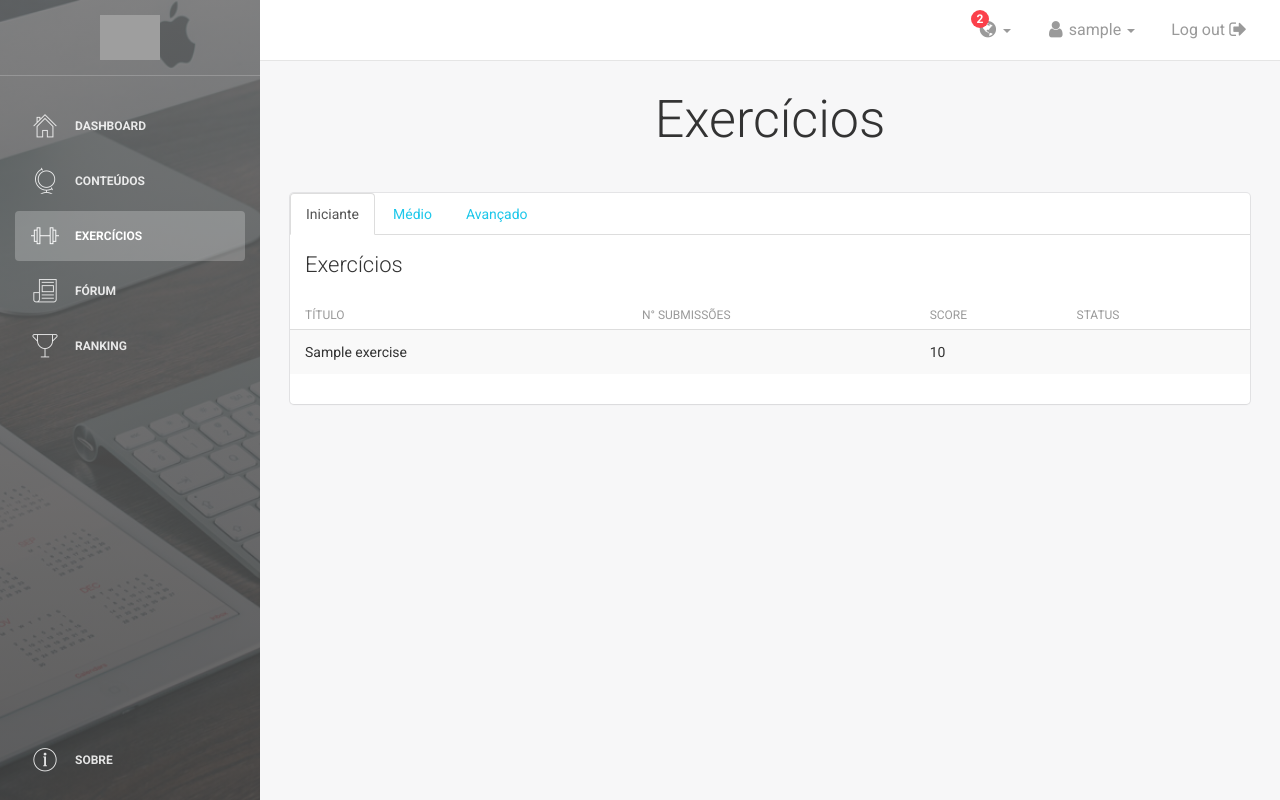
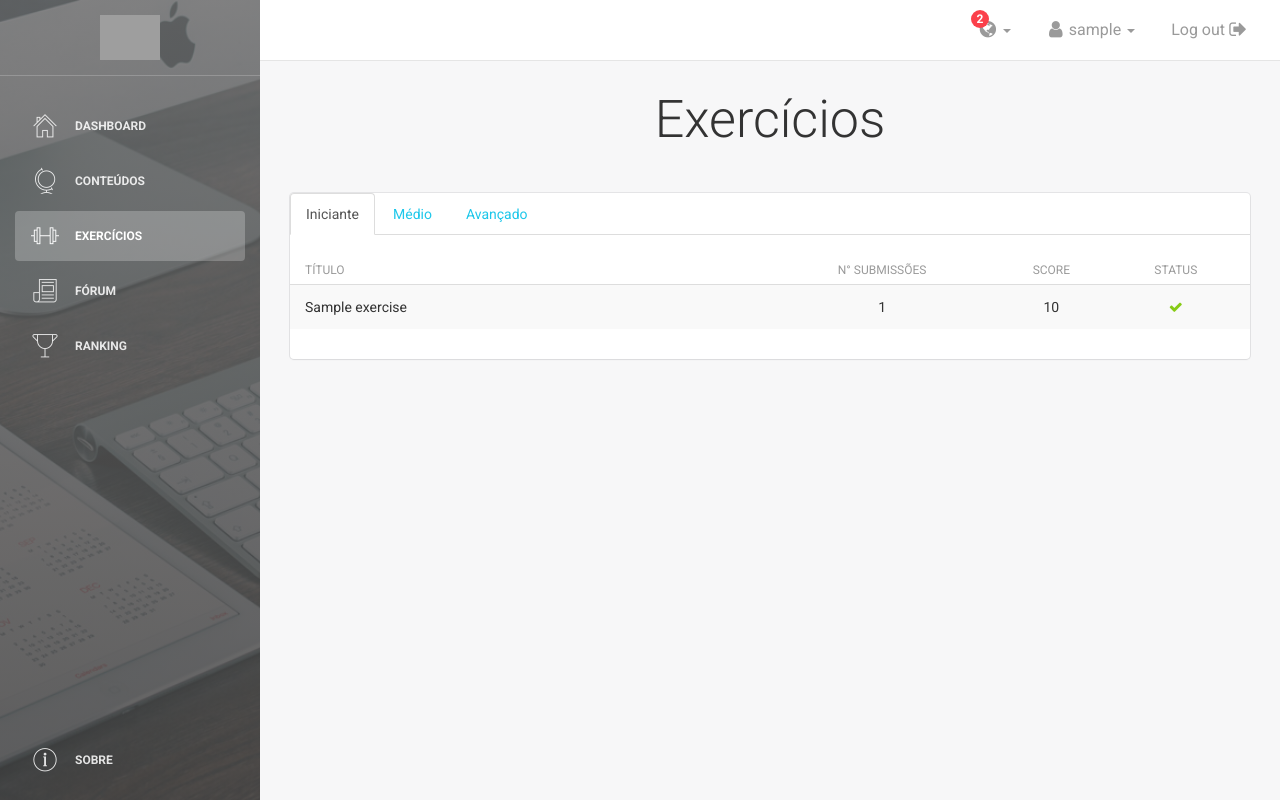
Before and after one commit to CodaMais/CodaMais, a Django app: page /en/exercise/ in a window 1280 px wide. Run offline with Django 3.2, Linux system fonts and the light colour scheme; a user stored in the database is signed in; tables that the repository leaves empty hold one stand-in row (values such as "Sample post"); some libraries are stand-ins or nearby versions; grey boxes are pictures that could not be loaded.

Commit message:
Modifying list exercises template.
Signed-off-by: Ronyell Henrique dos Santos<ronyellhenrique@gmail.com>
Signed-off-by: João Paulo Nunes Soares <paulonsoares@yahoo.com.br>

```diff
--- a/CodaMais/exercise/constants.py
+++ b/CodaMais/exercise/constants.py
@@ -34,3 +34,6 @@ CODE_SIZE = "You source code must have at least 10 characters."
 
 # INITIAL SUM.
 INITIAL_SUM = 0.0
+
+# PROJECT NAME.
+PROJECT_NAME = "CodaMais"
--- a/CodaMais/exercise/templates_exercise/exercises.html
+++ b/CodaMais/exercise/templates_exercise/exercises.html
@@ -1,6 +1,18 @@
 {% extends "general/template.html" %}
 {% block title %}
+
+<style type="text/css" media="screen">
+  #column {
+    width: 50%;
+  }
+
+  #align{
+    text-align: center;
+  }
+</style>
+
 <center><h1>Exercícios</h1></center>
+
 {% endblock %}
 
 <head>
@@ -22,30 +34,34 @@
 
           <!-- Tab panes -->
           <div class="tab-content faq-cat-content">
-            <div class="header">
-                <h4 class="title">Exercícios</h4>
-            </div>
-
               <div class="tab-pane active in fade" id="faq-cat-1">
                 <div class="list-group">
                   <div class="content table-responsive table-full-width">
                       <table class="table table-hover table-striped">
                           <thead>
                             <th>Título</th>
-                            <th>N° Submissões</th>
-                            <th>Score</th>
-                            <th>Status</th>
+                            <th id=align>N° Submissões</th>
+                            <th id=align>Score</th>
+                            <th id=align>Status</th>
                           </thead>
                           <tbody>
-                            {% for exercise in list_exercises %}
+                            {% for exercise,user_exercise in list_exercises %}
                               {% if exercise.category == 1 %}
                                 <tr class='clickable-row' data-href="{% url 'show_exercise' exercise.id%}">
-                              <td>
-                                {{exercise.title|truncatechars:15}}
+                                  <td id=column>
+                                    {{exercise.title|truncatechars:40}}
                                   </td>
-                              <td></td>
-                              <td>{{exercise.score}}</td>
-                              <td></td>
+                                  <td id=align>{{user_exercise.number_submission}}</td>
+                                  <td id=align>{{exercise.score}}</td>
+                                  <td id=align>
+                                      {% if user_exercise.status == True %}
+                                        <i class="fa fa-check text-success"></i>
+                                      {% elif user_exercise.status == False and user_exercise.number_submission %}
+                                        <i class="fa fa-times text-danger"></i>
+                                      {% else %}
+                                        <!-- Nothing to do -->
+                                      {% endif %}
+                                  </td>
                                 </tr>
                               {% endif %}
                             {% endfor %}
@@ -61,20 +77,28 @@
                       <table class="table table-hover table-striped">
                           <thead>
                             <th>Título</th>
-                            <th>N° Submissões</th>
-                            <th>Score</th>
-                            <th>Status</th>
+                            <th id=align>N° Submissões</th>
+                            <th id=align>Score</th>
+                            <th id=align>Status</th>
                           </thead>
                           <tbody>
-                            {% for exercise in list_exercises %}
+                            {% for exercise,user_exercise in list_exercises %}
                               {% if exercise.category == 2 %}
                                 <tr class='clickable-row' data-href="{% url 'show_exercise' exercise.id%}">
-                              <td>
-                                {{exercise.title|truncatechars:15}}
+                                  <td id=column>
+                                    {{exercise.title|truncatechars:40}}
                                   </td>
-                              <td></td>
-                              <td>{{exercise.score}}</td>
-                              <td></td>
+                                  <td id=align>{{user_exercise.number_submission}}</td>
+                                  <td id=align>{{exercise.score}}</td>
+                                  <td id=align>
+                                      {% if user_exercise.status == True %}
+                                        <i class="fa fa-check text-success"></i>
+                                      {% elif user_exercise.status == False and user_exercise.number_submission %}
+                                        <i class="fa fa-times text-danger"></i>
+                                      {% else %}
+                                        <!-- Nothing to do -->
+                                      {% endif %}
+                                  </td>
                                 </tr>
                               {% endif %}
                             {% endfor %}
@@ -90,20 +114,28 @@
                       <table class="table table-hover table-striped">
                           <thead>
                               <th>Título</th>
-                              <th>N° Submissões</th>
-                              <th>Score</th>
-                              <th>Status</th>
+                              <th id=align>N° Submissões</th>
+                              <th id=align>Score</th>
+                              <th id=align>Status</th>
                           </thead>
                           <tbody>
-                            {% for exercise in list_exercises %}
+                            {% for exercise,user_exercise in list_exercises %}
                               {% if exercise.category == 3 %}
                                 <tr class='clickable-row' data-href="{% url 'show_exercise' exercise.id%}">
-                                <td>
-                                    {{exercise.title|truncatechars:15}}
+                                  <td id=column>
+                                    {{exercise.title|truncatechars:40}}
                                   </td>
-                                <td></td>
-                                <td>{{exercise.score}}</td>
-                                <td></td>
+                                  <td id=align>{{user_exercise.number_submission}}</td>
+                                  <td id=align>{{exercise.score}}</td>
+                                  <td id=align>
+                                      {% if user_exercise.status == True %}
+                                        <i class="fa fa-check text-success"></i>
+                                      {% elif user_exercise.status == False and user_exercise.number_submission %}
+                                        <i class="fa fa-times text-danger"></i>
+                                      {% else %}
+                                        <!-- Nothing to do -->
+                                      {% endif %}
+                                  </td>
                                 </tr>
                               {% endif %}
                             {% endfor %}
@@ -112,7 +144,6 @@
                       </div>
                 </div>
               </div>
-
           </div>
 </div>
 {% endblock %}
--- a/CodaMais/exercise/views.py
+++ b/CodaMais/exercise/views.py
@@ -16,8 +16,8 @@ from exercise import constants
 from exercise.forms import SubmitExerciseForm
 
 
-logging.basicConfig(level=logging.INFO)
-logger = logging.getLogger(__name__)
+logging.basicConfig(level=logging.DEBUG)
+logger = logging.getLogger(constants.PROJECT_NAME)
 
 
 @login_required
@@ -30,11 +30,15 @@ def list_all_exercises(request):
 
 @login_required
 def list_exercises_not_deprecated(request):
-    data = {}
     logger.info("List exercises not deprecated page.")
-    data['list_exercises'] = Exercise.objects.filter(
+    exercises = Exercise.objects.filter(
                              deprecated=constants.IS_NOT_DEPRECATED)
-    return render(request, 'exercises.html', data)
+    user = request.user
+
+    list_exercises = get_user_submissions_exercise(user, exercises)
+    return render(request, 'exercises.html', {
+        'list_exercises': list_exercises
+    })
 
 
 @login_required
@@ -209,3 +213,29 @@ def get_all_output_exercise(exercise):
 
     logger.info("The outputs for the exercise from database have been organized.")
     return list_output_exercise
+
+
+# This method get the number of submissions made by user in the exercise.
+def get_user_submissions_exercise(user, exercises):
+    assert user is not None, "User not logged."
+
+    logger.info("Inside get_user_submissions_exercise")
+
+    list_user_exercise = []
+
+    # Getting informations about submissions in exercises made by user.
+    for exercise in exercises:
+        user_exercise = None
+        try:
+            user_exercise = UserExercise.objects.get(user=user, exercise=exercise)
+        except UserExercise.DoesNotExist:
+            user_exercise = UserExercise()
+
+        logger.debug("Exercise: "+exercise.title+" Status: "+str(user_exercise.status))
+        list_user_exercise.append(user_exercise)
+
+    assert len(exercises) == len(list_user_exercise), "The list of submissions has a different number of exercises."
+    zipped_data = zip(exercises, list_user_exercise)
+    list_user_submissions = list(zipped_data)
+
+    return list_user_submissions
--- a/CodaMais/theory/templates/theory_details.html
+++ b/CodaMais/theory/templates/theory_details.html
@@ -10,7 +10,7 @@
 
   <style type="text/css" media="screen">
   #column {
-      text-align:center;
+      text-align:left;
       width:120px;
   }
   </style>
```
Lines whose indentation alone changed are shown as unchanged.
